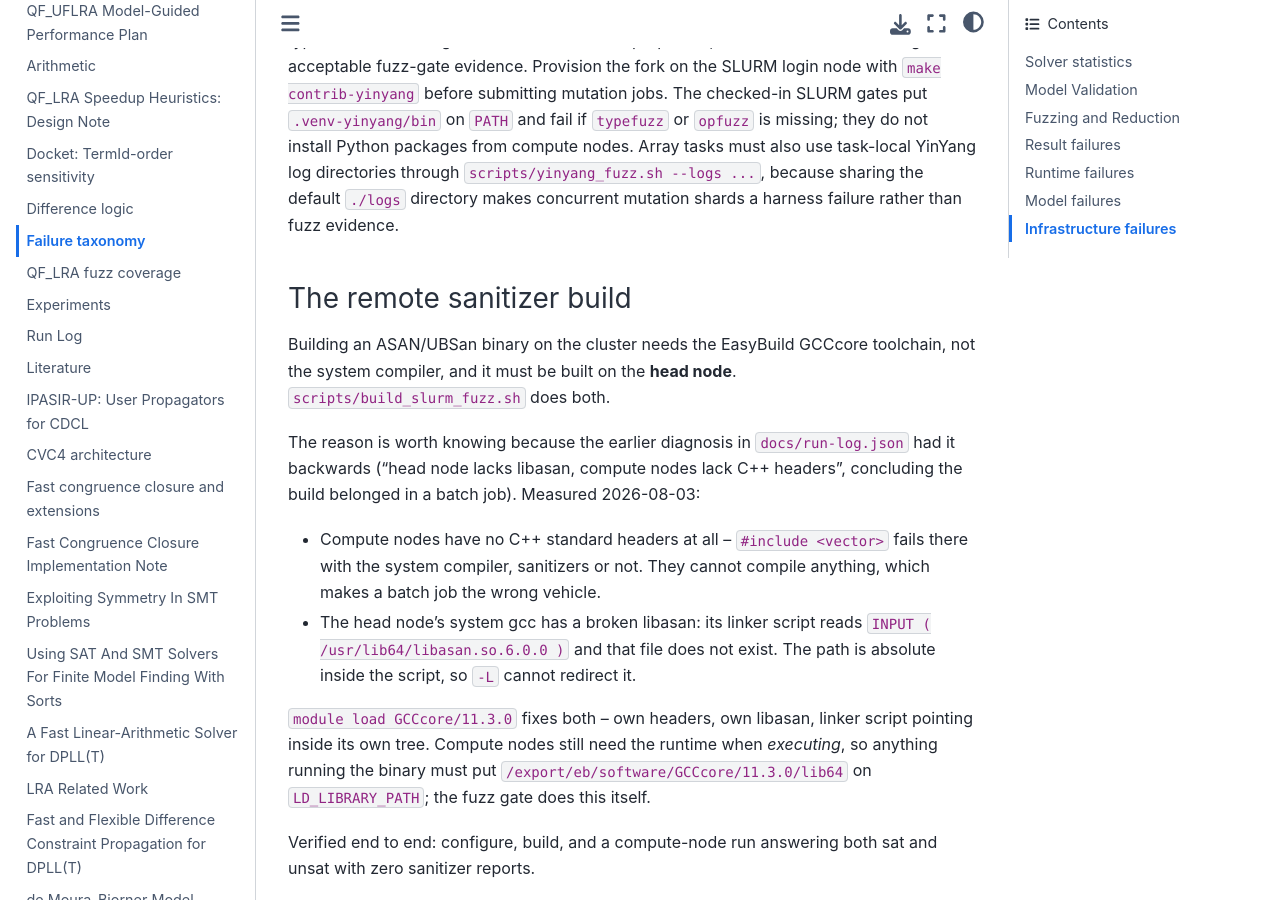
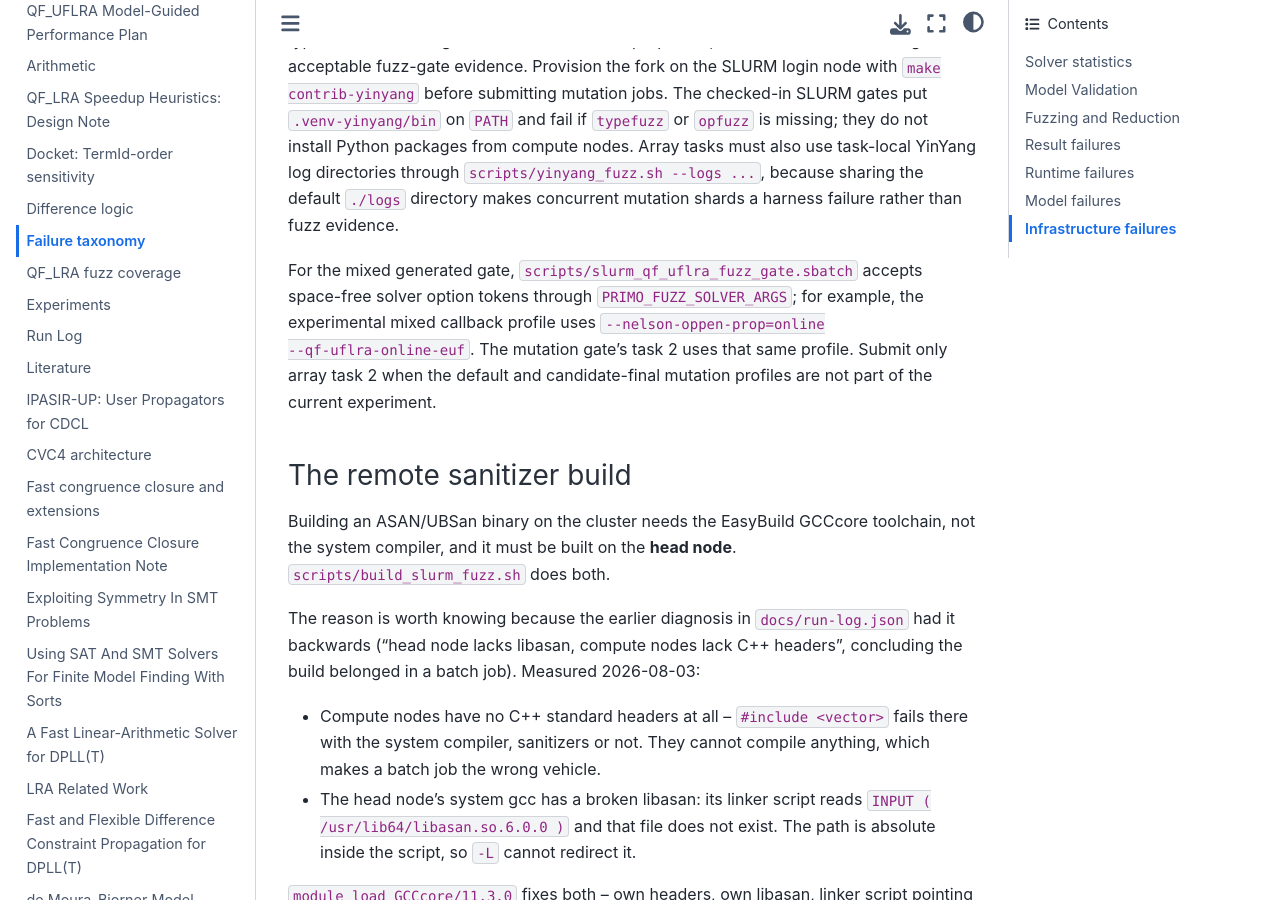
Before and after one commit to primo-solver/primo, a Jupyter Book: the page built from docs/debugging.md, in a window 1280 px wide and 900 px high, scrolled down 20145 px. Built offline with Jupyter Book 1.0.4 settings and Sphinx 7.4.7 and the Sphinx Book theme 1.1.4, drawn with Linux system fonts in a browser that asks for light colours.

Commit message:
Parameterize QF_UFLRA fuzz profiles

```diff
--- a/docs/debugging.md
+++ b/docs/debugging.md
@@ -777,6 +777,13 @@ directories through `scripts/yinyang_fuzz.sh --logs ...`, because sharing the
 default `./logs` directory makes concurrent mutation shards a harness failure
 rather than fuzz evidence.
 
+For the mixed generated gate, `scripts/slurm_qf_uflra_fuzz_gate.sbatch`
+accepts space-free solver option tokens through `PRIMO_FUZZ_SOLVER_ARGS`; for
+example, the experimental mixed callback profile uses
+`--nelson-oppen-prop=online --qf-uflra-online-euf`. The mutation gate's task 2
+uses that same profile. Submit only array task 2 when the default and
+candidate-final mutation profiles are not part of the current experiment.
+
 ### The remote sanitizer build
 
 Building an ASAN/UBSan binary on the cluster needs the EasyBuild GCCcore
```
Also changed, not shown: 2 other files.
